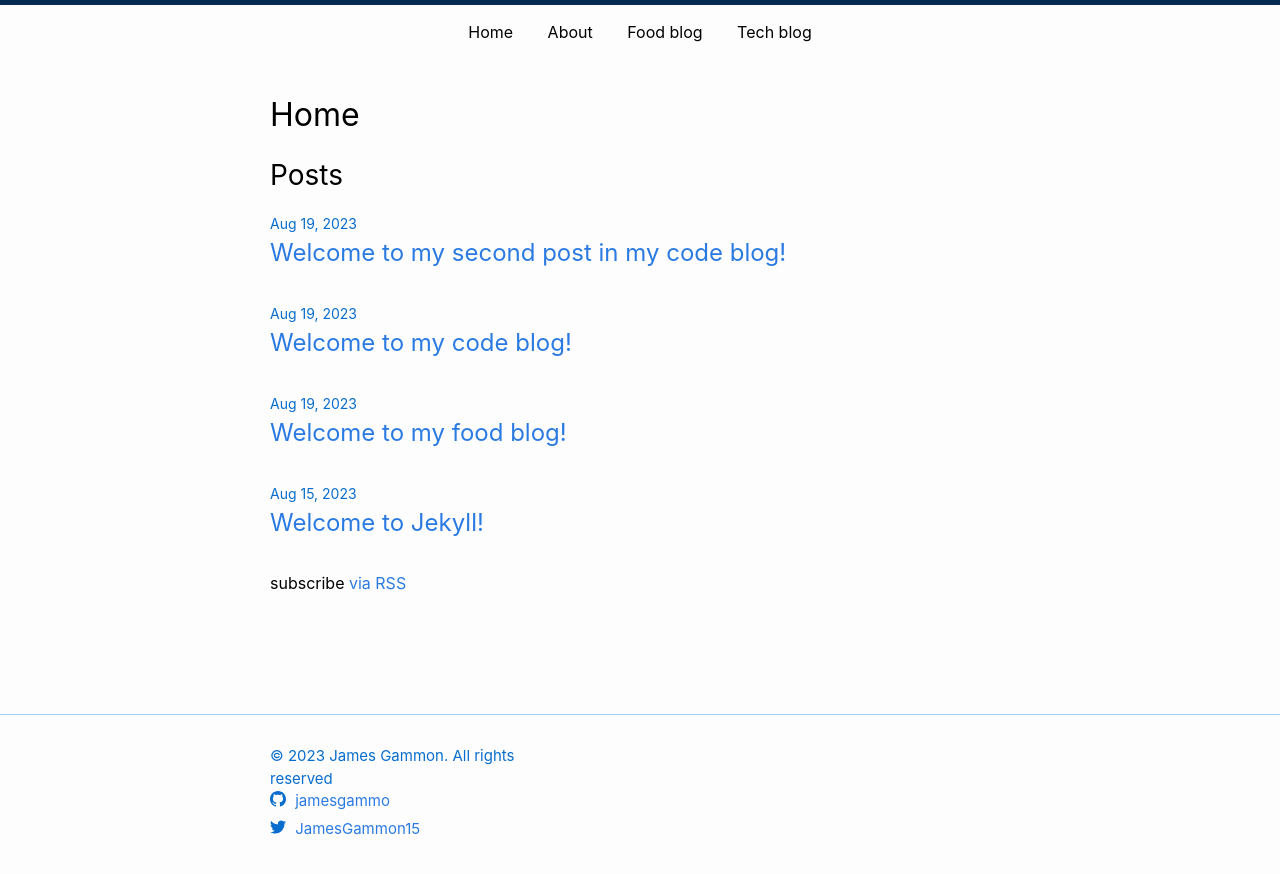
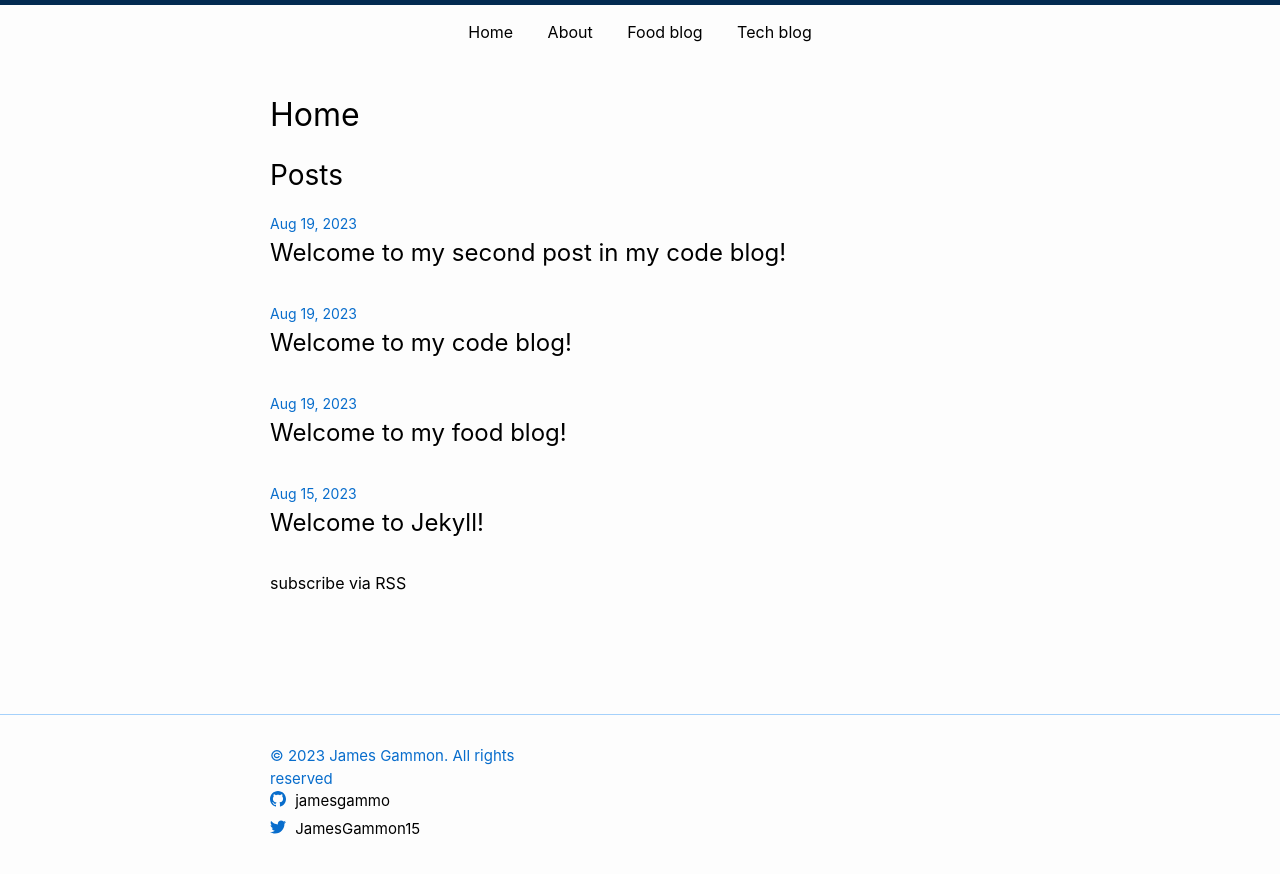
Before and after one commit to jamesgammo/jamesgammo.github.io, a Jekyll site: the page built from index.markdown, in a window 1280 px wide. Shown: the top 874 px of the page. Built offline with Jekyll 4.4.1, drawn with Linux system fonts in a browser that asks for light colours.

Commit message:
reformat link

```diff
--- a/_sass/minima/_base.scss
+++ b/_sass/minima/_base.scss
@@ -126,12 +126,12 @@ h1, h2, h3, h4, h5, h6 {
 
 // All links on the page
 a {
-  color: $brand-color;
+  color: $text-color;
   text-decoration: none;
   position: relative;
 
   &:hover {
-    color: $text-color;
+    color: $brand-color;
     text-decoration: none;
   }
 
```
